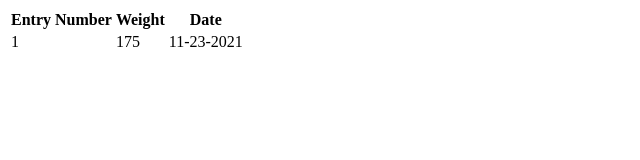
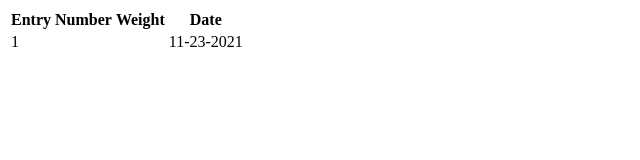
Before and after one commit to nedel20/weight-tracker-react, a React (Create React App) app: page / in a window 1280 px wide. Shown: the top 160 px of the page, without its empty margins (0-640 px from the left). Built offline with nearby package versions, Linux system fonts and the light colour scheme.

Commit message:
Made changes to DisplayEntries

```diff
--- a/src/App.js
+++ b/src/App.js
@@ -1,4 +1,5 @@
 import React, { useState } from 'react';
+import DisplayEntries from './Components/DisplayEntries/DisplayEntries';
 
 
 function App() {
@@ -10,35 +11,17 @@ function App() {
   //setEntries is function responsible for updating entries
   // set useState to initial value of function call
   // collection of data , use an array therefore add an empty array
-  const [entries, setEntries] = useState([{weight: 175, date: '11-23-2021'}]);
+
+  // instantiated component by <DisplayEntries/>
+
+  // Props allow you to pass data to components
+
+  // Anytime you want JS you have to use {} in html
+  const [entries, setEntries] = useState([{weight: null, date: '11-23-2021'}]);
   return (
     <div >
-    <table>
-      <thead>
-        <tr>
-          <th>Entry Number</th>
-          <th>Weight</th>
-          <th>Date</th>
-        </tr>
-      </thead>
-      <tbody>
-        {/* THis line of code is not dynamic enough, use map instead
-         <tr>
-          <td>1</td>
-          <td>175</td>
-          <td>11-23-2021</td>
-        </tr> */}
-        {entries.map((entry ,index) => {
-          return (
-            <tr>
-              <td>{index + 1}</td>
-              <td>{entry.weight}</td>
-              <td>{entry.date}</td>
-            </tr>
-          )
-        })}
-      </tbody>
-    </table>
+
+      <DisplayEntries parentEntries={entries}/>
 
     </div>
   );
--- a/src/Components/DisplayEntries/DisplayEntries.jsx
+++ b/src/Components/DisplayEntries/DisplayEntries.jsx
@@ -18,7 +18,7 @@ const DisplayEntries = (props) => {
             <td>175</td>
             <td>11-23-2021</td>
           </tr> */}
-          {entries.map((entry ,index) => {
+          {props.parentEntries.map((entry ,index) => {
             return (
               <tr>
                 <td>{index + 1}</td>
--- a/src/index.js
+++ b/src/index.js
@@ -1,6 +1,6 @@
 import React from 'react';
 import ReactDOM from 'react-dom/client';
-import App from './App';
+import App from './App.js';
 
 
 const root = ReactDOM.createRoot(document.getElementById('root'));
@@ -9,3 +9,5 @@ root.render(
     <App />
   </React.StrictMode>
 );
+
+// ReactDOM.render(<App/>, document.getElementById('root'));
```
